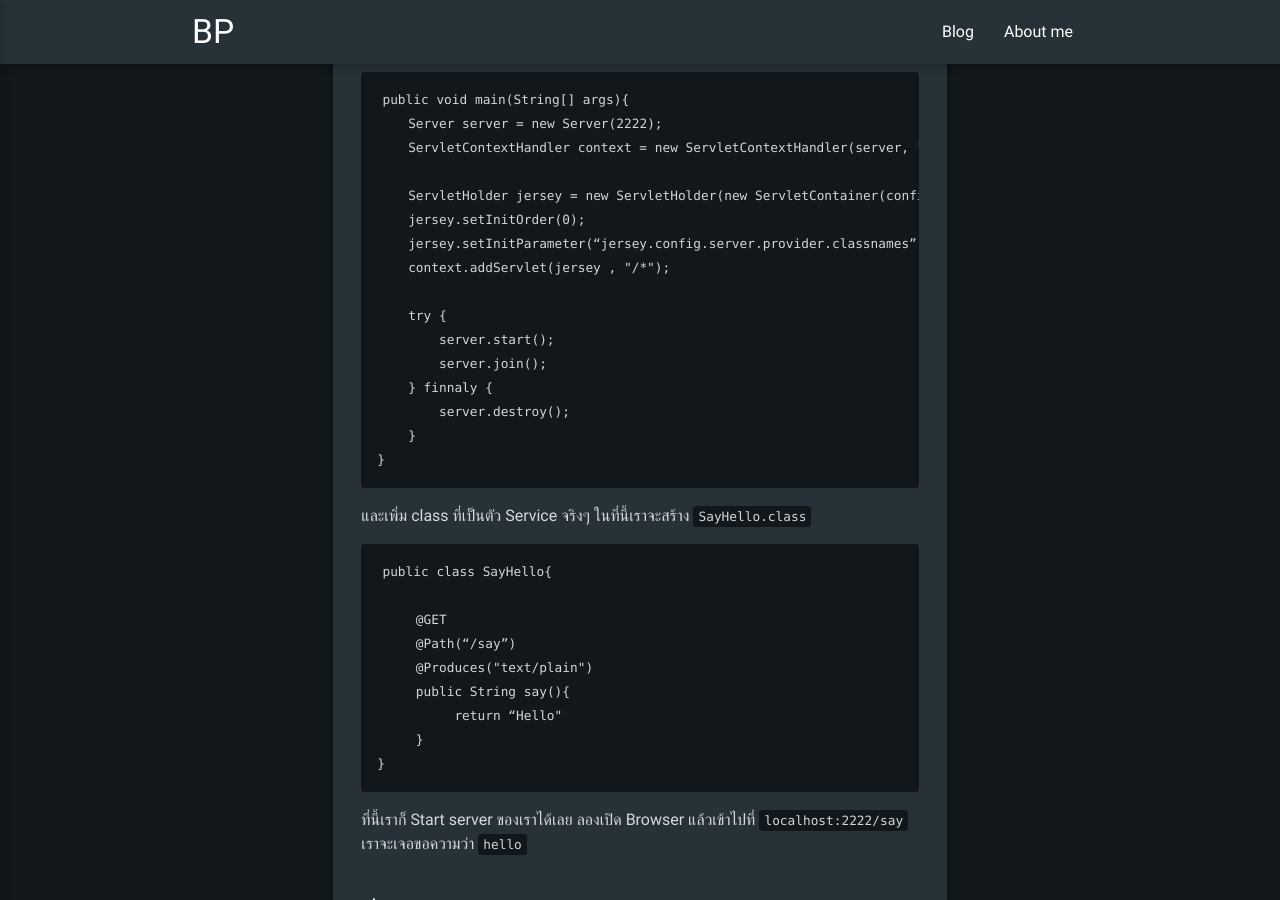
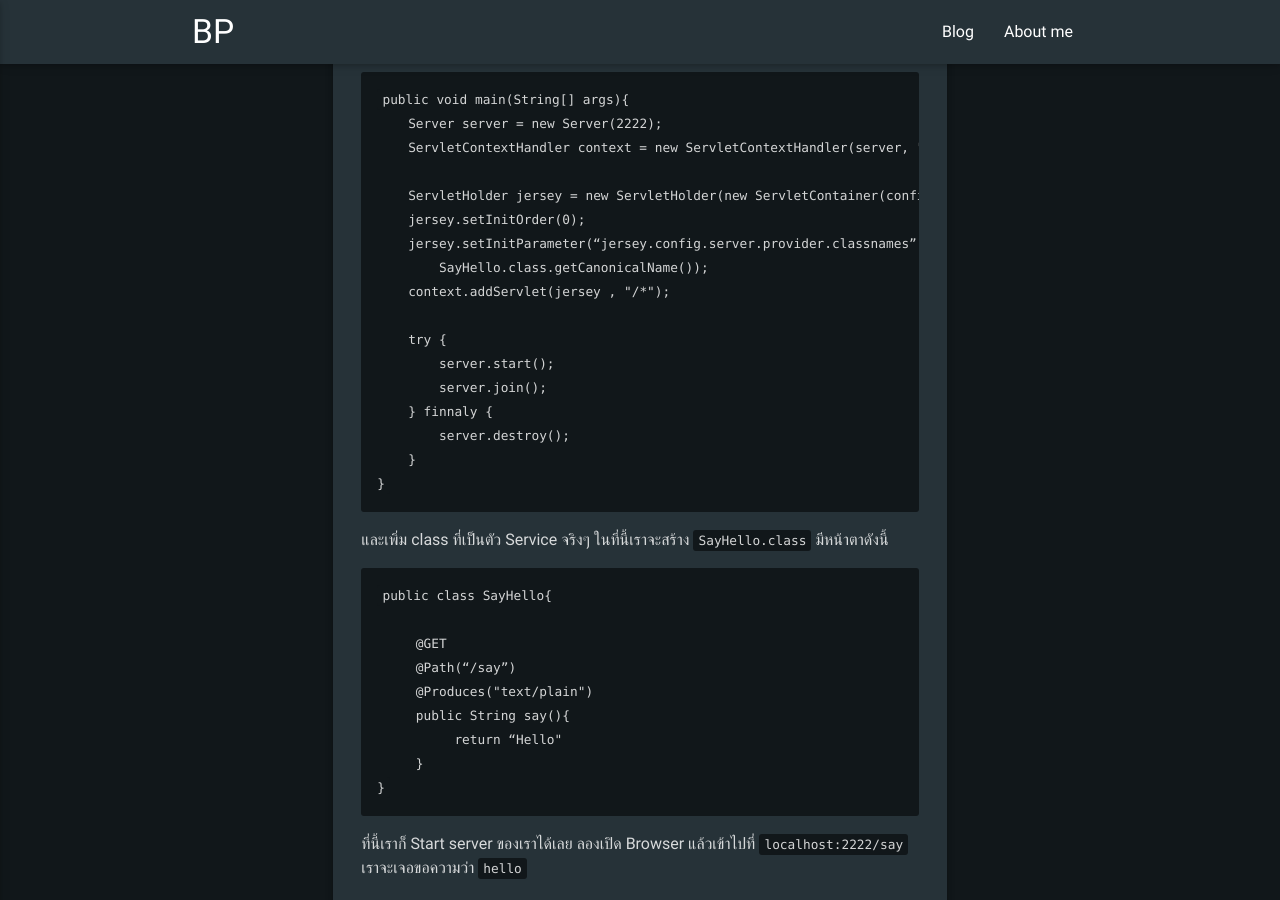
Before and after one commit to piruin/piruin.github.io, a Jekyll site: the page built from _posts/2016-10-16-jersey-jetty-tutorial.md, in a window 1280 px wide and 900 px high, scrolled down 1081 px. Built offline with Jekyll 4.4.1, drawn with Linux system fonts in a browser that asks for light colours; nearby versions of some CDN libraries; comment, search, counter and statistics services are not loaded; some of the changed text lies outside the part shown.

Commit message:
Update 2016-10-16-jersey-jetty-tutorial.md

````diff
--- a/_posts/2016-10-16-jersey-jetty-tutorial.md
+++ b/_posts/2016-10-16-jersey-jetty-tutorial.md
@@ -37,7 +37,8 @@ public void main(String[] args){
 
     ServletHolder jersey = new ServletHolder(new ServletContainer(config));
     jersey.setInitOrder(0);
-    jersey.setInitParameter(“jersey.config.server.provider.classnames”,SayHello.class.getCanonicalName());
+    jersey.setInitParameter(“jersey.config.server.provider.classnames”,
+        SayHello.class.getCanonicalName());
     context.addServlet(jersey , "/*");
 
     try {
@@ -49,7 +50,7 @@ public void main(String[] args){
 }
 ```
 
-และเพิ่ม class ที่เป็นตัว Service จริงๆ ในที่นี้เราจะสร้าง `SayHello.class`
+และเพิ่ม class ที่เป็นตัว Service จริงๆ ในที่นี้เราจะสร้าง `SayHello.class` มีหน้าตาดังนี้
 
 ```java
 public class SayHello{
@@ -100,6 +101,7 @@ public void main(String[] args){
 
 ## Return เป็น JSON ด้วย Jackson Media
 ถ้าเราต้องการ Response แบบ `application/json` จาก POJO เราก็ทำดังนี้
+
 ```java
 public class JsonResource{
 
````
Also changed, not shown: other parts of _posts/2016-10-16-jersey-jetty-tutorial.md (+1 -1 lines).
